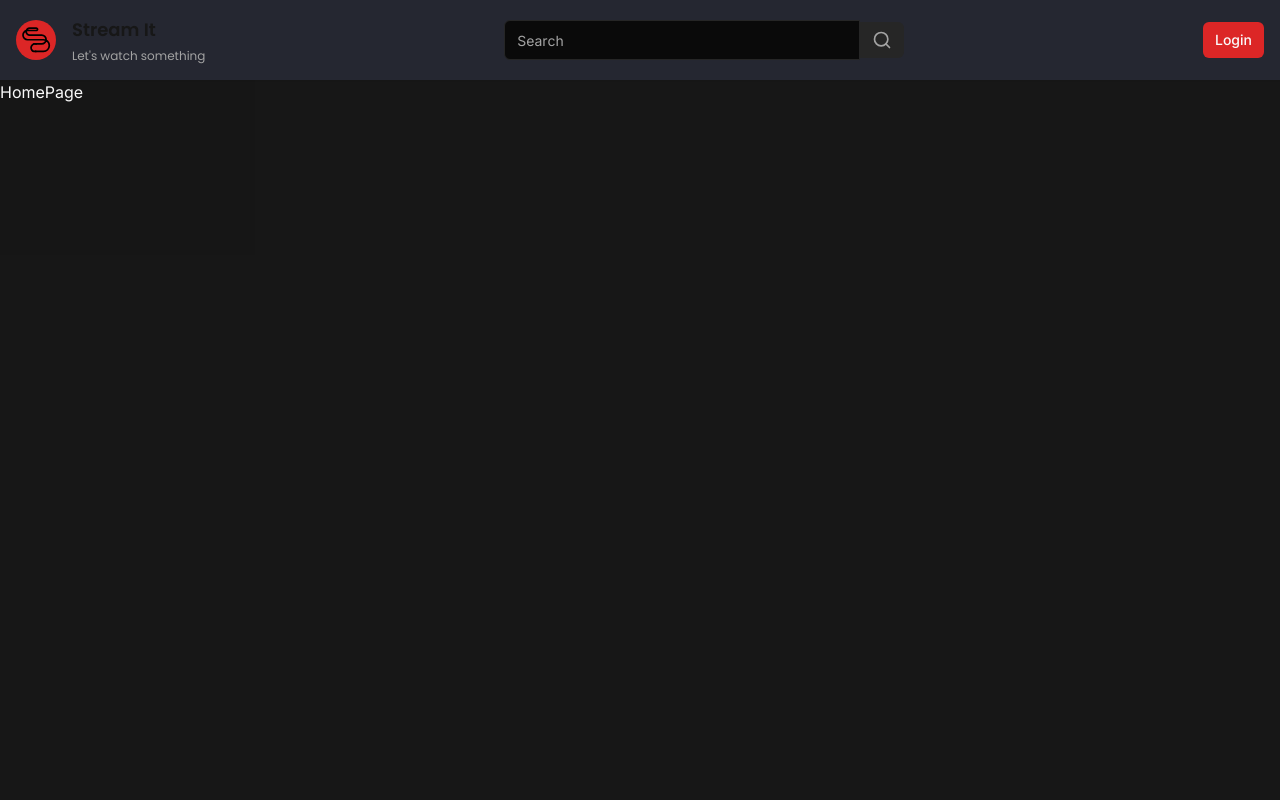
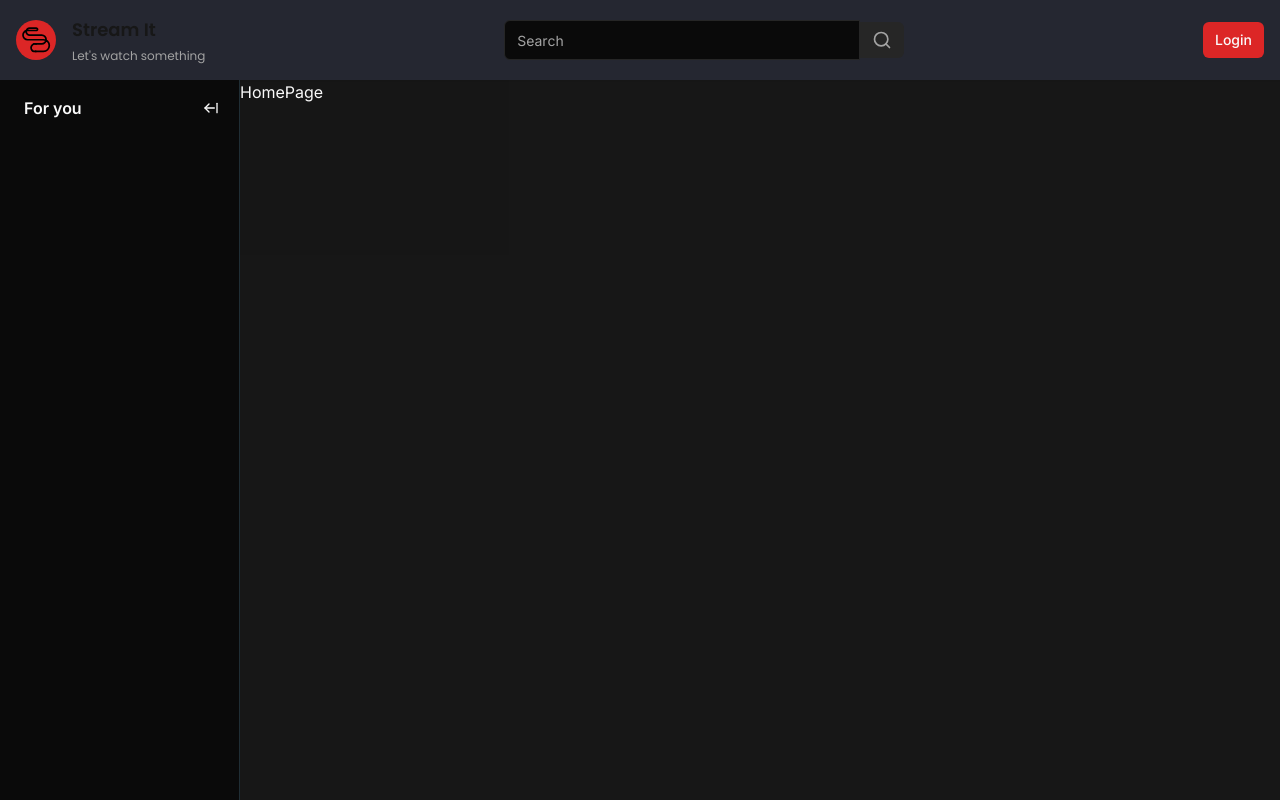
Before and after one commit to amanjaiswal7236/stream-it, a Next.js app: page / in a window 1280 px wide. Built offline with nearby package versions, Linux system fonts and the light colour scheme; no server answers.

Commit message:
added sidebar

```diff
--- /dev/null
+++ b/app/(browse)/_components/container.tsx
@@ -0,0 +1,28 @@
+'use client';
+
+import { useEffect } from "react";
+import { useMediaQuery } from "usehooks-ts";
+import { useSidebar } from "@/store/use-sidebar";
+import { cn } from "@/lib/utils";
+
+interface ContainerProps {
+    children: React.ReactNode;
+}
+
+export const Container = ({ children }: ContainerProps) => {
+    const matches = useMediaQuery("(max-width: 1024px)");
+    const { collapsed, onExpand, onCollapse  } = useSidebar((state) => state);
+
+    useEffect(() => {
+        if (matches) {
+            onCollapse();
+        } else {
+            onExpand();
+        }
+    }, [matches, onCollapse, onExpand]);
+    return (
+        <div className={cn("flex-1", collapsed ?"ml-[70px]" : "ml-[70px] lg:ml-60")}>
+            {children}
+        </div>
+    )
+}
--- /dev/null
+++ b/app/(browse)/_components/sidebar/index.tsx
@@ -0,0 +1,9 @@
+import { Wrapper } from "./wrapper"
+import { Toggle } from "./toggle"
+export const Sidebar = () => {
+    return (
+        <Wrapper>
+            <Toggle/>
+        </Wrapper>
+    )
+}
--- /dev/null
+++ b/app/(browse)/_components/sidebar/toggle.tsx
@@ -0,0 +1,36 @@
+'use client';
+import { Hint } from "@/components/hint";
+import { Button } from "@/components/ui/button";
+import { useSidebar } from "@/store/use-sidebar";
+import { ArrowLeftFromLine, ArrowRightFromLine } from "lucide-react";
+
+export const Toggle = () => {
+    const { onExpand, onCollapse, collapsed } = useSidebar((state) => state);
+    const label = collapsed ? "Expand" : "Collapse";
+
+    return (
+        <>
+            {collapsed && (
+                <div className="hidden lg:flex w-full items-center justify-center pt-4 mb-4">
+                    <Hint label={label} side="right" asChild>
+                        <Button variant="ghost" className="h-auto p-2" onClick={onExpand}>
+                            <ArrowRightFromLine className="h-4 w-4" />
+                        </Button>
+                    </Hint>
+                </div>
+            )}
+            {!collapsed && (
+                <div className="p-3 pl-6 mb-2 flex items-center w-full">
+                    <p className="font-semibold text-primary">
+                        For you
+                    </p>
+                    <Hint label={label} side="right" asChild>
+                        <Button className="h-auto p-2 ml-auto" variant="ghost" onClick={onCollapse}>
+                            <ArrowLeftFromLine className="h-4 w-4" />
+                        </Button>
+                    </Hint>
+                </div>
+            )}
+        </>
+    )
+}
--- /dev/null
+++ b/app/(browse)/_components/sidebar/wrapper.tsx
@@ -0,0 +1,19 @@
+'use client';
+
+import { useSidebar } from "@/store/use-sidebar";
+import { cn } from "@/lib/utils";
+
+interface WrapperProps {
+    children: React.ReactNode;
+}
+
+export const Wrapper = ({
+    children,
+}: WrapperProps) => {
+    const {collapsed} = useSidebar((state)=>state);
+    return (
+        <aside className={cn("fixed left-0 flex flex-col w-60 h-full bg-background border-r border-[#202E35] z-50", collapsed && "w-[70px]")}>
+            {children}
+        </aside>
+    )
+};
--- a/app/(browse)/layout.tsx
+++ b/app/(browse)/layout.tsx
@@ -1,4 +1,6 @@
+import { Container } from "./_components/container"
 import { Navbar } from "./_components/navbar"
+import { Sidebar } from "./_components/sidebar"
 
 const BrowseLayout = ({
     children,
@@ -10,7 +12,10 @@
 
             <Navbar />
             <div className="flex h-full pt-20">
-                {children}
+                <Sidebar />
+                <Container>
+                    {children}
+                </Container>
             </div>
         </>
     )
--- a/app/layout.tsx
+++ b/app/layout.tsx
@@ -1,6 +1,6 @@
 import { ClerkProvider } from '@clerk/nextjs';
 import {  dark, neobrutalism  } from '@clerk/themes';
-import { ThemeProvider } from '@/components/ui/theme-provider';
+import { ThemeProvider } from '@/components/theme-provider';
 import type { Metadata } from "next";
 import { Inter } from "next/font/google";
 import "./globals.css";
--- /dev/null
+++ b/components/hint.tsx
@@ -0,0 +1,36 @@
+import {
+    Tooltip,
+    TooltipContent,
+    TooltipTrigger,
+    TooltipProvider,
+} from "@/components/ui/tooltip";
+
+interface HintProps {
+    label: string;
+    children: React.ReactNode;
+    asChild?: boolean;
+    side?: "left" | "right" | "top" | "bottom";
+    align?: "start" | "center" | "end";
+}
+
+
+export const Hint = ({
+    label,
+    children,
+    asChild = false,
+    side = "right",
+    align = "center",
+}: HintProps) => {
+    return (
+        <TooltipProvider>
+            <Tooltip delayDuration={0}>
+                <TooltipTrigger asChild={asChild}>
+                    {children}
+                </TooltipTrigger>
+                <TooltipContent className="text-black bg-white" side={side} align={align}>
+                    <p className="font-semibold">{label}</p>
+                </TooltipContent>
+            </Tooltip>
+        </TooltipProvider>
+    )
+}
--- /dev/null
+++ b/components/ui/tooltip.tsx
@@ -0,0 +1,30 @@
+"use client"
+
+import * as React from "react"
+import * as TooltipPrimitive from "@radix-ui/react-tooltip"
+
+import { cn } from "@/lib/utils"
+
+const TooltipProvider = TooltipPrimitive.Provider
+
+const Tooltip = TooltipPrimitive.Root
+
+const TooltipTrigger = TooltipPrimitive.Trigger
+
+const TooltipContent = React.forwardRef<
+  React.ElementRef<typeof TooltipPrimitive.Content>,
+  React.ComponentPropsWithoutRef<typeof TooltipPrimitive.Content>
+>(({ className, sideOffset = 4, ...props }, ref) => (
+  <TooltipPrimitive.Content
+    ref={ref}
+    sideOffset={sideOffset}
+    className={cn(
+      "z-50 overflow-hidden rounded-md border bg-popover px-3 py-1.5 text-sm text-popover-foreground shadow-md animate-in fade-in-0 zoom-in-95 data-[state=closed]:animate-out data-[state=closed]:fade-out-0 data-[state=closed]:zoom-out-95 data-[side=bottom]:slide-in-from-top-2 data-[side=left]:slide-in-from-right-2 data-[side=right]:slide-in-from-left-2 data-[side=top]:slide-in-from-bottom-2",
+      className
+    )}
+    {...props}
+  />
+))
+TooltipContent.displayName = TooltipPrimitive.Content.displayName
+
+export { Tooltip, TooltipTrigger, TooltipContent, TooltipProvider }
--- a/package.json
+++ b/package.json
@@ -13,6 +13,7 @@
     "@clerk/themes": "^1.7.12",
     "@prisma/client": "^5.12.1",
     "@radix-ui/react-slot": "^1.0.2",
+    "@radix-ui/react-tooltip": "^1.0.7",
     "class-variance-authority": "^0.7.0",
     "clsx": "^2.1.0",
     "lucide-react": "^0.367.0",
@@ -23,7 +24,9 @@
     "react-dom": "^18",
     "svix": "^1.21.0",
     "tailwind-merge": "^2.2.2",
-    "tailwindcss-animate": "^1.0.7"
+    "tailwindcss-animate": "^1.0.7",
+    "usehooks-ts": "^3.1.0",
+    "zustand": "^4.5.2"
   },
   "devDependencies": {
     "@types/node": "^20",
--- /dev/null
+++ b/store/use-sidebar.ts
@@ -0,0 +1,13 @@
+import { create } from "zustand";
+
+interface SidebarStore {
+    collapsed: boolean;
+    onExpand: () => void;
+    onCollapse: () => void;
+};
+
+export const useSidebar = create<SidebarStore>((set) => ({
+    collapsed: false,
+    onExpand: () => set({ collapsed: false }),
+    onCollapse: () => set({ collapsed: true }),
+}));
```
Also changed, not shown: components/theme-provider.tsx (renamed from components/ui/theme-provider.tsx), 1 other file (tests, documents, lock files or other folders).
